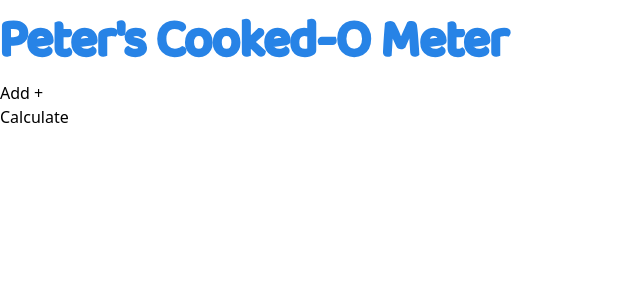
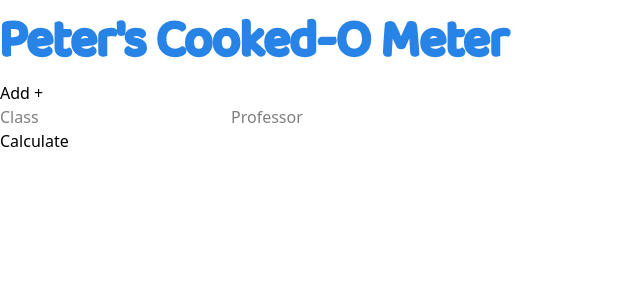
Before and after one commit to Ascent817/peters-cooked-o-meter, a Next.js app: page / in a window 1280 px wide. Both pictures are taken after a click on the button "Add +". Shown: the top 300 px of the page, without its empty margins (0-640 px from the left). Built offline with nearby package versions, Linux system fonts and the light colour scheme; no server answers.

Commit message:
added input feature

```diff
--- a/app/components/AddButton.tsx
+++ b/app/components/AddButton.tsx
@@ -1,7 +1,23 @@
+"use client";
+import Inputs from "./Inputs"
+import { useState } from 'react';
+
 export default function AddButton () {
+  const [classList, setClassList] = useState<number[]>([]);
+  const [count, setCount] = useState(1);
+
+  function addInput (count: number) {
+    setClassList((prev) => [...prev, count]);
+    setCount(count + 1)
+  }
+
   return (
     <div>
-      <button> Add + </button>
+      <button onClick = {() => addInput(count)} > Add + </button>
+
+      {classList.map((id) => {
+        return <Inputs key={id} />;
+      })}
     </div>
   )
 }
--- /dev/null
+++ b/app/components/Inputs.tsx
@@ -0,0 +1,19 @@
+import { useState } from 'react';
+
+export default function Inputs () {
+  const [totalScore, setTotalScore] = useState(0);
+  const [numClasses, setNumClasses] = useState(0);
+
+  return (
+    <div>
+      <input
+        placeholder = "Class"
+        type = "number"
+        onChange = {() => setNumClasses}
+      />
+      <input
+        placeholder = "Professor"
+      />
+    </div>
+  )
+}
```
